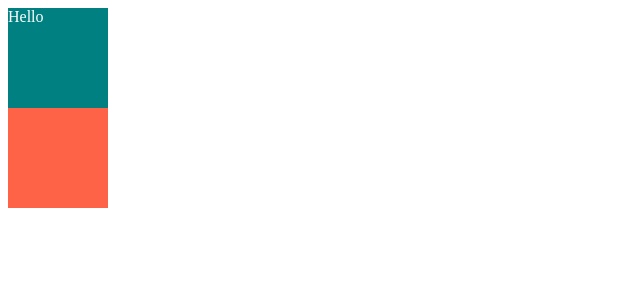
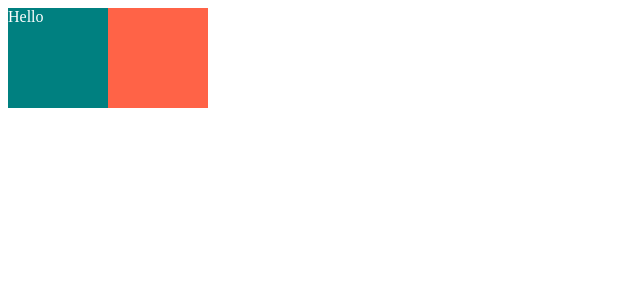
Before and after one commit to prgrmr-l/nomad-coders_react-masterclass, a React (Create React App) app: page / in a window 1280 px wide. Shown: the top 300 px of the page, without its empty margins (0-640 px from the left). Built offline with nearby package versions, Linux system fonts and the light colour scheme.

Commit message:
modified_dispalyTOdisplay

```diff
--- a/src/App.js
+++ b/src/App.js
@@ -1,7 +1,7 @@
 import styled from "styled-components";
 
 const Father = styled.div`
-  dispaly: flex;
+  display: flex;
 `;
 
 const BoxOne = styled.div`
--- a/src/index.js
+++ b/src/index.js
@@ -1,10 +1,6 @@
 import React from "react";
-import ReactDOM from "react-dom";
+import ReactDOM from "react-dom/client";
 import App from "./App";
 
 const root = ReactDOM.createRoot(document.getElementById("root"));
-root.render(
-  <React.StrictMode>
-    <App />
-  </React.StrictMode>
-);
+root.render(<App />);
```
